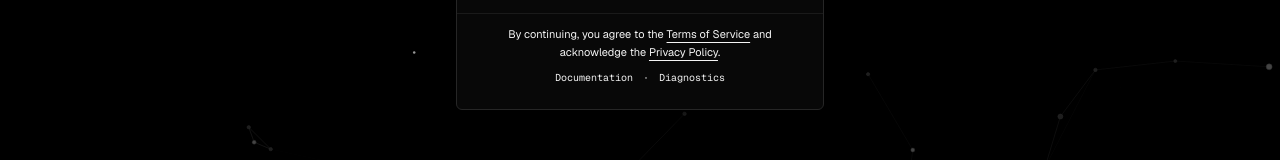
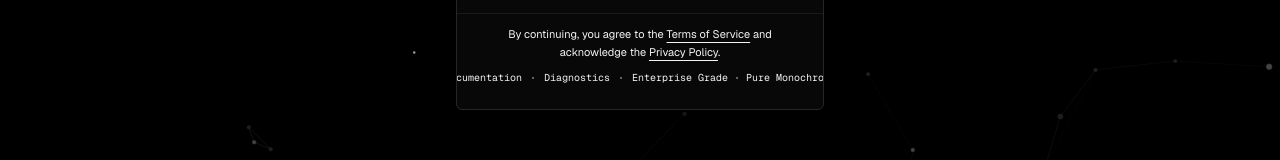
Before and after one commit to CodeWithEswar/nxtqr, a Next.js app in the folder apps/web/: page /login in a window 1280 px wide. Shown: the part 456-616 px from the top of the page. Built offline with nearby package versions, Linux system fonts and the light colour scheme; no server answers.

Commit message:
fix(responsive): refine login card footer wrapping and prevent modal close button overlaps

```diff
--- a/apps/web/src/features/auth/components/login-card.tsx
+++ b/apps/web/src/features/auth/components/login-card.tsx
@@ -89,7 +89,8 @@ export function LoginCard({ nextTarget = "/workspace" }: LoginCardProps) {
             </Link>
             .
           </p>
-          <div className="flex flex-wrap items-center justify-center gap-x-2.5 gap-y-1 text-[10px] text-text-muted font-mono">
+          <div className="flex flex-col sm:flex-row items-center justify-center gap-x-2 gap-y-1 text-[10px] text-text-muted font-mono text-center">
+            <div className="flex items-center gap-2">
               <Link
                 href="/docs"
                 className="hover:text-foreground transition-colors underline-offset-4 hover:underline"
@@ -104,6 +105,9 @@ export function LoginCard({ nextTarget = "/workspace" }: LoginCardProps) {
                 Diagnostics
               </Link>
             </div>
+            <span className="hidden sm:inline text-text-disabled" aria-hidden="true">·</span>
+            <span className="text-text-disabled whitespace-nowrap">Enterprise Grade · Pure Monochrome</span>
+          </div>
         </CardFooter>
       </Card>
     </motion.div>
--- a/apps/web/src/features/verification/components/verification-details.tsx
+++ b/apps/web/src/features/verification/components/verification-details.tsx
@@ -107,7 +107,7 @@ export function VerificationDetails({
               <RefreshIcon
                 className={`h-3.5 w-3.5 text-foreground ${isRechecking || check.status === "running" ? "animate-spin" : ""}`}
               />
-              <span className="hidden xs:inline sm:inline">Verify</span>
+              <span className="hidden sm:inline">Verify</span>
             </Button>
 
             {onClose && (
--- a/packages/ui/src/components/ui/dialog.tsx
+++ b/packages/ui/src/components/ui/dialog.tsx
@@ -25,10 +25,15 @@ const DialogOverlay = React.forwardRef<
 ));
 DialogOverlay.displayName = DialogPrimitive.Overlay.displayName;
 
+interface DialogContentProps
+  extends React.ComponentPropsWithoutRef<typeof DialogPrimitive.Content> {
+  hideCloseButton?: boolean;
+}
+
 const DialogContent = React.forwardRef<
   React.ElementRef<typeof DialogPrimitive.Content>,
-  React.ComponentPropsWithoutRef<typeof DialogPrimitive.Content>
->(({ className, children, ...props }, ref) => (
+  DialogContentProps
+>(({ className, children, hideCloseButton = false, ...props }, ref) => (
   <DialogPortal>
     <DialogOverlay />
     <DialogPrimitive.Content
@@ -40,10 +45,12 @@ const DialogContent = React.forwardRef<
       {...props}
     >
       {children}
-      <DialogPrimitive.Close className="absolute right-2.5 top-2.5 h-7 w-7 rounded-md inline-flex items-center justify-center border border-border bg-surface text-muted-foreground hover:text-foreground hover:border-border-hover hover:bg-surface-04 active:shadow-level-3 outline-none focus-visible:ring-1 focus-visible:ring-ring transition-colors duration-140 disabled:pointer-events-none z-10 cursor-pointer">
-        <CloseIcon className="h-4 w-4" />
-        <span className="sr-only">Close</span>
-      </DialogPrimitive.Close>
+      {!hideCloseButton && (
+        <DialogPrimitive.Close className="absolute right-2.5 top-2.5 h-7 w-7 rounded-md inline-flex items-center justify-center border border-border bg-surface text-muted-foreground hover:text-foreground hover:border-border-hover hover:bg-surface-04 active:shadow-level-3 outline-none focus-visible:ring-1 focus-visible:ring-ring transition-colors duration-140 disabled:pointer-events-none z-10 cursor-pointer">
+          <CloseIcon className="h-4 w-4" />
+          <span className="sr-only">Close</span>
+        </DialogPrimitive.Close>
+      )}
     </DialogPrimitive.Content>
   </DialogPortal>
 ));
```
Lines whose indentation alone changed are shown as unchanged.
